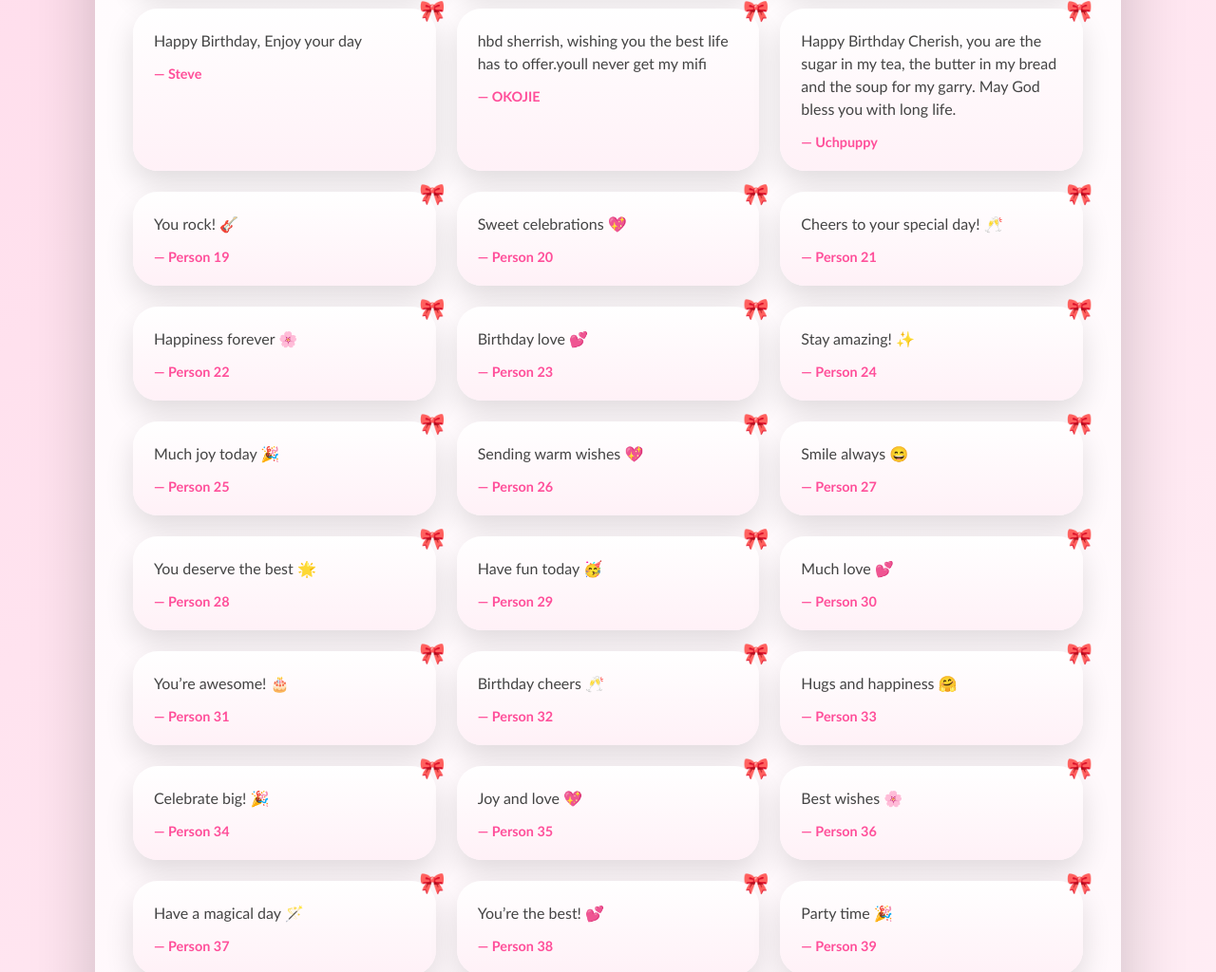
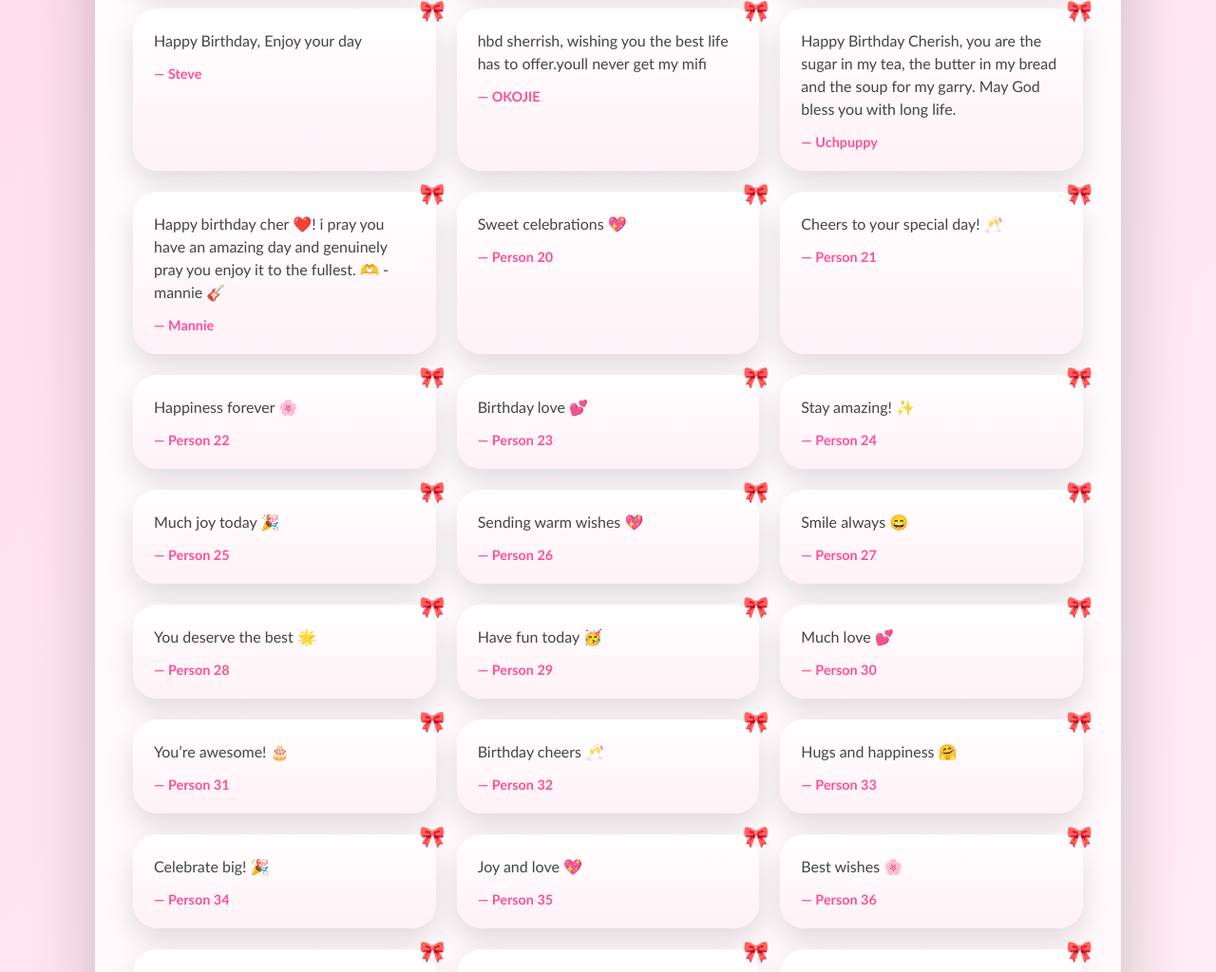
Before and after one commit to hss9kzhyq6-ops/Cherish-birthday-card, a plain HTML site: page index.html in a window 1280 px wide. Shown: the part 1465-2489 px from the top of the page at 95% size. Drawn offline with Linux system fonts and the light colour scheme.

Commit message:
index.html

```diff
--- a/index.html
+++ b/index.html
@@ -122,7 +122,7 @@
       { name: "Steve", message: "Happy Birthday, Enjoy your day" },
       { name: "OKOJIE", message: "hbd sherrish, wishing you the best life has to offer.youll never get my mifi" },
       { name: "Uchpuppy", message: "Happy Birthday Cherish, you are the sugar in my tea, the butter in my bread and the soup for my garry. May God bless you with long life." },
-      { name: "Person 19", message: "You rock! 🎸" },
+      { name: "Mannie", message: "Happy birthday cher ❤️! i pray you have an amazing day and genuinely pray you enjoy it to the fullest. 🫶 - mannie 🎸" },
       { name: "Person 20", message: "Sweet celebrations 💖" },
       { name: "Person 21", message: "Cheers to your special day! 🥂" },
       { name: "Person 22", message: "Happiness forever 🌸" },
```
